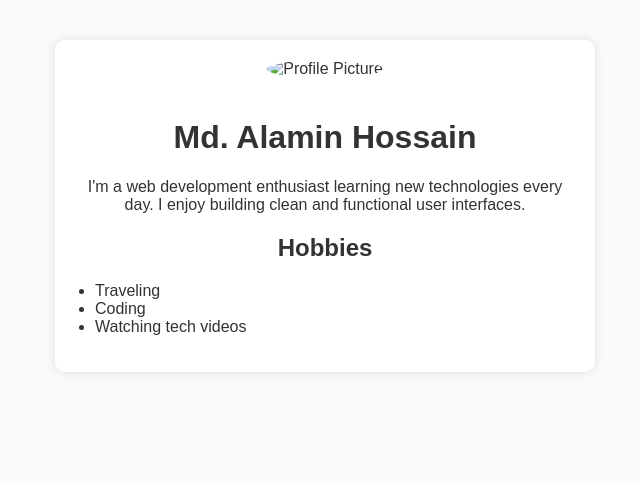
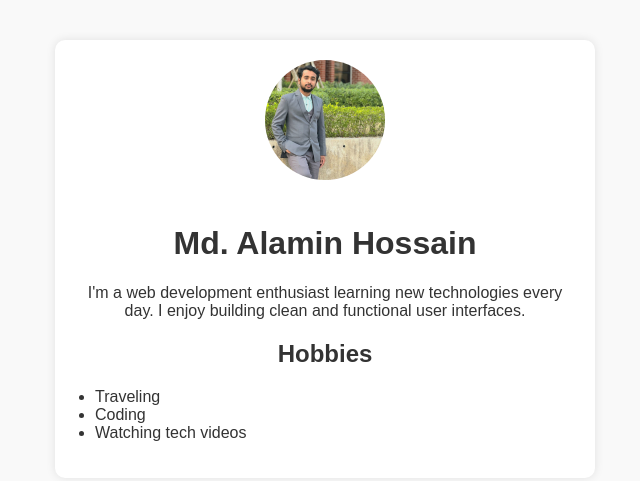
Before and after one commit to Alamin10231/Profile-Assignment, a plain HTML site: page index.html in a window 1280 px wide. Shown: the whole page, without its empty margins (315-955 px from the left). Drawn offline with Linux system fonts and the light colour scheme; the site is published under a folder, as on GitHub Pages, so addresses that start at the root find nothing.

Commit message:
recheck done

```diff
--- a/index.html
+++ b/index.html
@@ -8,7 +8,7 @@
 </head>
 <body>
   <div class="container">
-    <img src="/image/profilepic.jpg" alt="Profile Picture" class="profile-pic" />
+    <img src="image/profilepic.jpg" alt="Profile Picture" class="profile-pic" />
     <h1>Md. Alamin Hossain</h1>
     <p class="bio">
       I'm a web development enthusiast learning new technologies every day.
```
